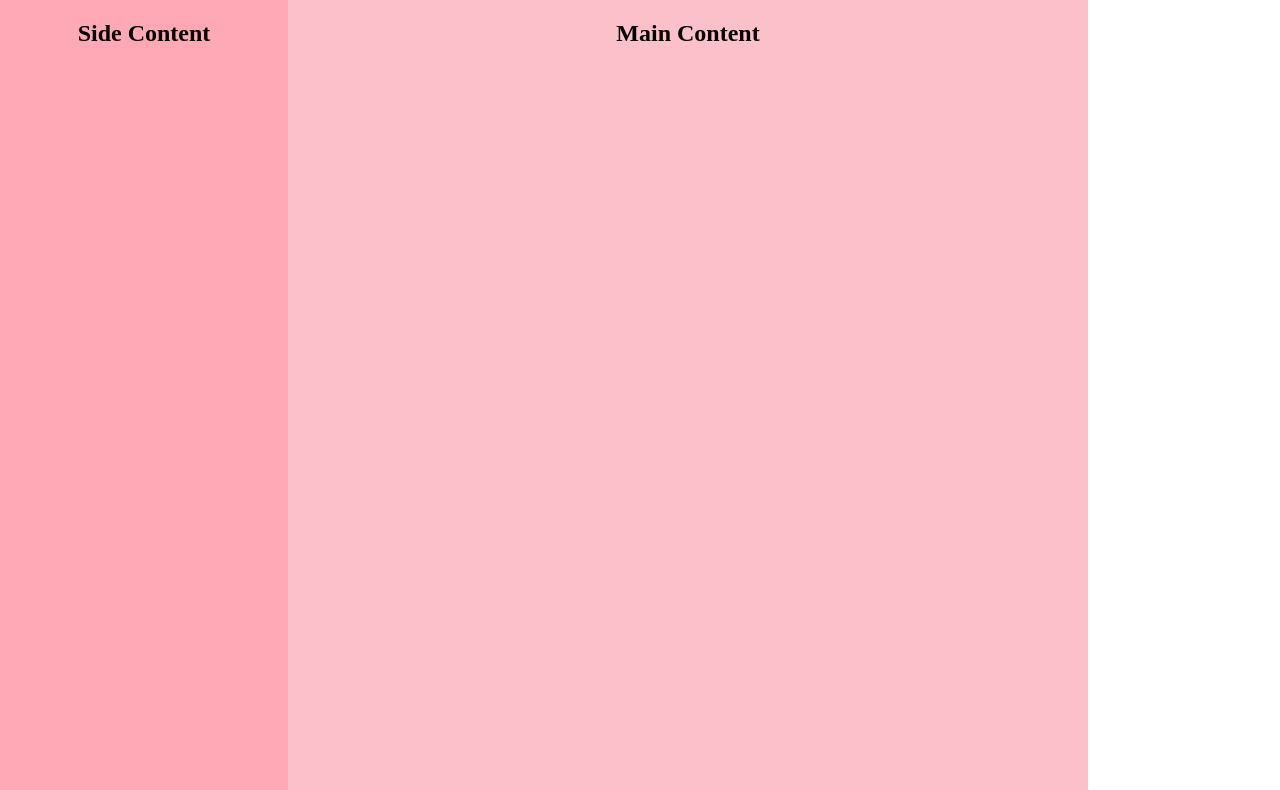
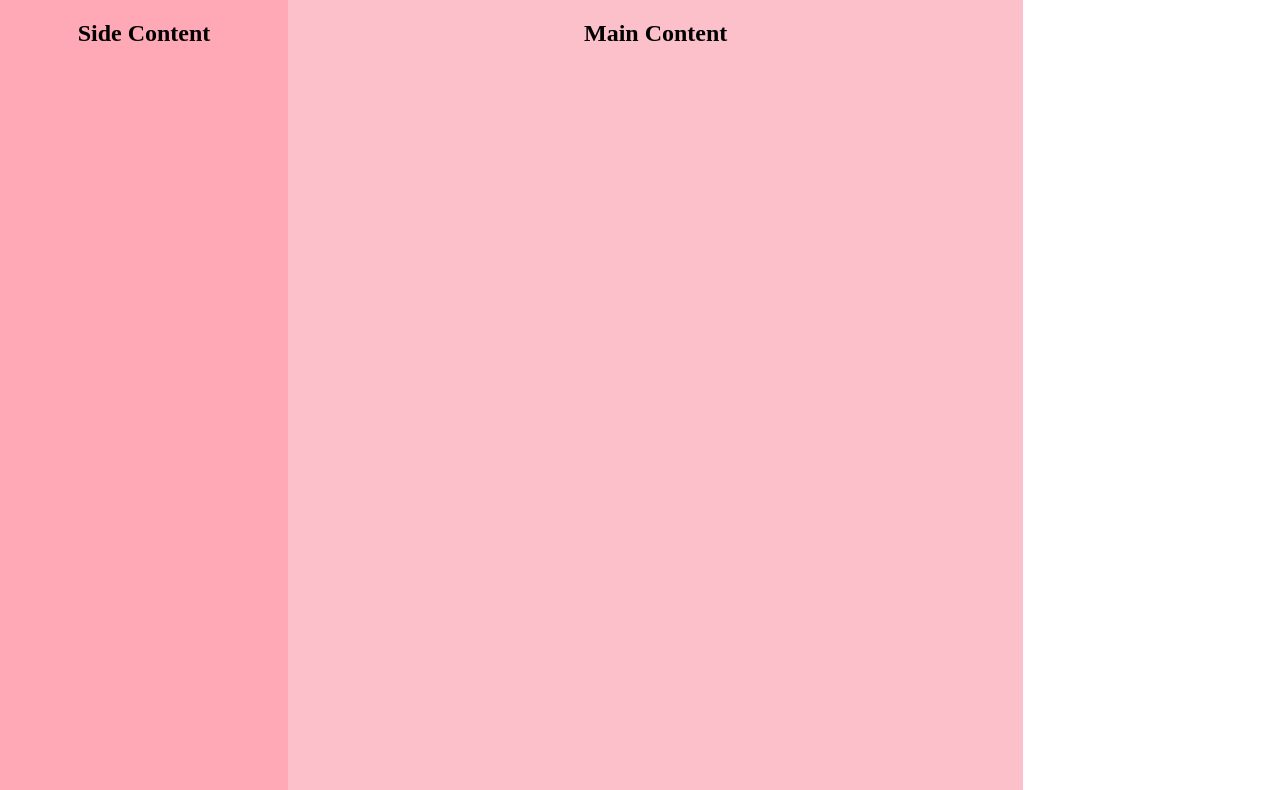
Before and after one commit to Jbsmplms/ass-1-basic-html-layout, a plain HTML site: page index.html in a window 1280 px wide. Shown: the part 190-980 px from the top of the page. Drawn offline with Linux system fonts and the light colour scheme.

Commit message:
Updated changes

```diff
--- a/index.html
+++ b/index.html
@@ -39,7 +39,7 @@
   main {
     background-color: #fcc0ca;
     float: inline-start;
-    width: 60%;
+    width: 54.95%;
     height: 900px;
   }
 
```
